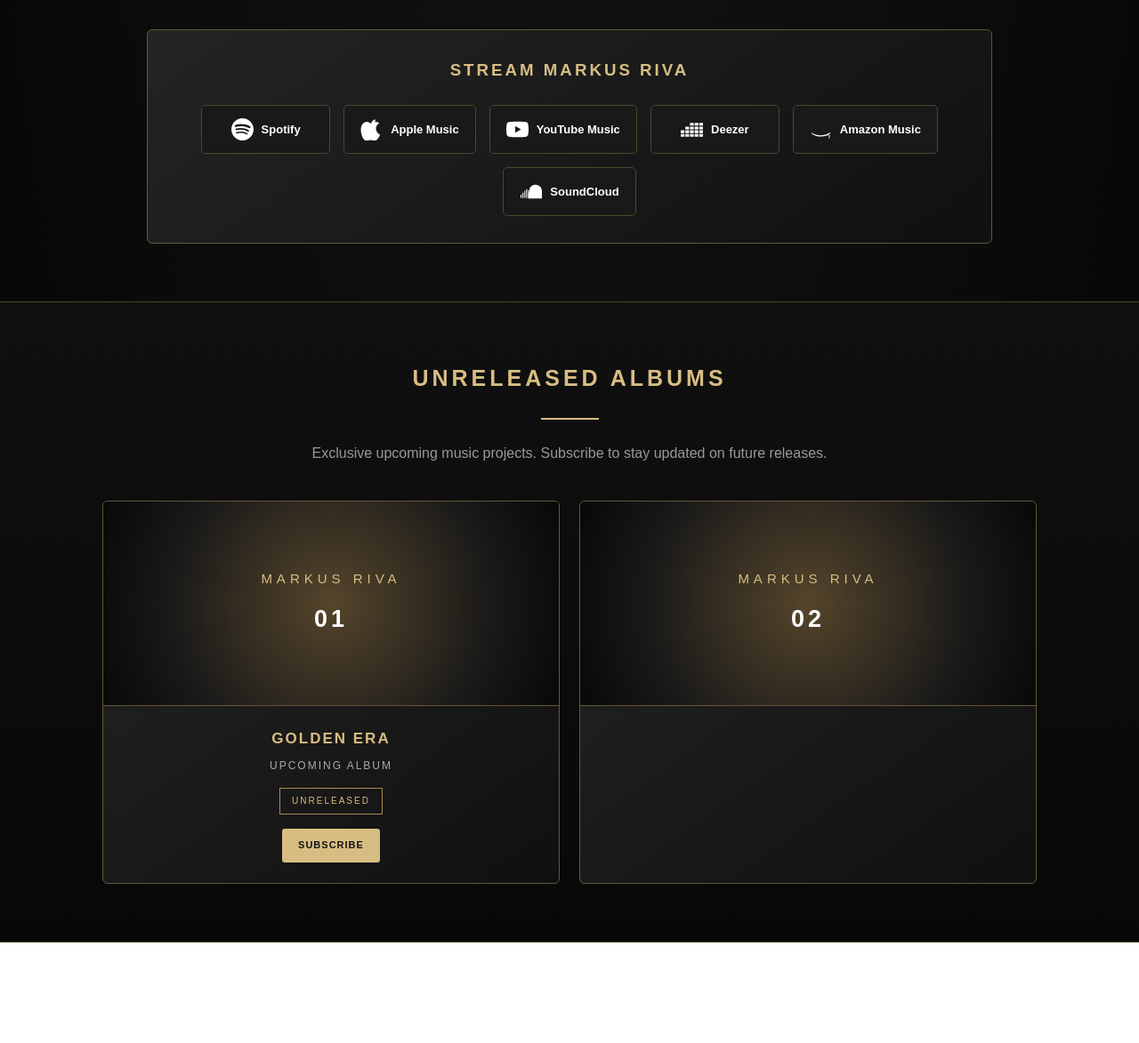
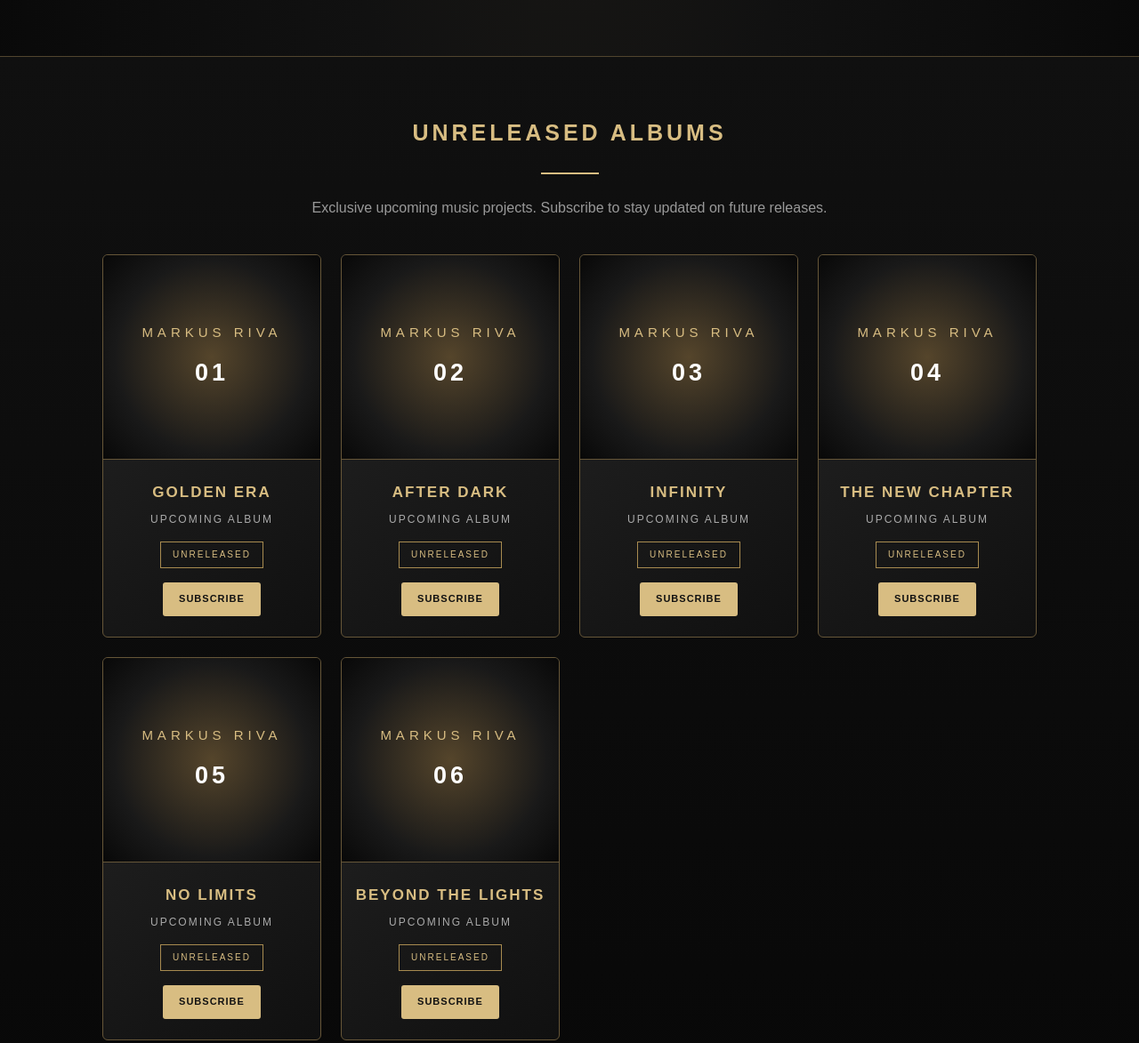
Before and after one commit to riv234/Mikelies-web-, a plain HTML site: page index.html in a window 1280 px wide. Shown: the part 2366-3539 px from the top of the page at 89% size. Before the commit the page ends 3426 px from the top, so only its background shows below. Drawn offline with Linux system fonts and the light colour scheme.

Commit message:
Remove music platforms section from index.html
Removed music platform logos section from the HTML file.

```diff
--- a/index.html
+++ b/index.html
@@ -340,61 +340,6 @@ section h2 {
     max-width: 400px;
 }
 
-/* MUSIC PLATFORM LOGOS */
-
-.music-platforms {
-    max-width: 950px;
-    margin: 35px auto 0;
-    padding: 30px 20px;
-    background: linear-gradient(145deg, #242424, #101010);
-    border: 1px solid #665638;
-    border-radius: 6px;
-}
-
-.music-platforms h3 {
-    color: #d8bd82;
-    letter-spacing: 3px;
-    margin-bottom: 25px;
-}
-
-.music-logo-grid {
-    display: flex;
-    justify-content: center;
-    align-items: center;
-    flex-wrap: wrap;
-    gap: 15px;
-}
-
-.music-logo {
-    display: flex;
-    align-items: center;
-    justify-content: center;
-    gap: 9px;
-    min-width: 145px;
-    padding: 14px 18px;
-    background: #191919;
-    border: 1px solid #51452e;
-    border-radius: 5px;
-    color: white;
-    text-decoration: none;
-    font-size: 13px;
-    font-weight: bold;
-    transition: .3s;
-}
-
-.music-logo:hover {
-    transform: translateY(-4px);
-    border-color: #d8bd82;
-    background: #292929;
-}
-
-.music-logo svg {
-    width: 25px;
-    height: 25px;
-    fill: currentColor;
-    flex-shrink: 0;
-}
-
 footer {
     padding: 30px 15px;
     text-align: center;
@@ -536,83 +481,6 @@ footer span {
 
     </div>
 
-    <!-- MUSIC PLATFORM LOGOS -->
-
-    <div class="music-platforms">
-
-        <h3>STREAM MARKUS RIVA</h3>
-
-        <div class="music-logo-grid">
-
-            <a class="music-logo"
-            href="https://open.spotify.com/album/143IUx6TUVNZHKLhocAeJT"
-            target="_blank">
-
-                <svg viewBox="0 0 24 24">
-                    <path d="M12 0C5.37 0 0 5.37 0 12s5.37 12 12 12 12-5.37 12-12S18.63 0 12 0zm5.5 17.3a.75.75 0 0 1-1.03.25c-2.82-1.72-6.37-2.11-10.55-1.15a.75.75 0 1 1-.34-1.46c4.58-1.05 8.52-.6 11.67 1.33.35.22.46.68.25 1.03zm1.47-3.27a.94.94 0 0 1-1.29.31c-3.23-1.99-8.16-2.57-11.98-1.4a.94.94 0 1 1-.55-1.8c4.37-1.33 9.8-.69 13.51 1.6.44.27.58.85.31 1.29zm.13-3.41C15.23 8.35 8.8 8.14 5.08 9.27a1.13 1.13 0 1 1-.66-2.16c4.27-1.3 11.37-1.05 15.85 1.61a1.13 1.13 0 0 1-1.17 1.9z"/>
-                </svg>
-
-                Spotify
-            </a>
-
-            <a class="music-logo"
-            href="https://music.apple.com/"
-            target="_blank">
-
-                <svg viewBox="0 0 24 24">
-                    <path d="M16.37 1.43c0 1.14-.46 2.21-1.22 3.03-.81.88-2.13 1.56-3.25 1.47-.14-1.1.4-2.25 1.15-3.06.82-.89 2.25-1.55 3.32-1.44zm4.83 16.44c-.58 1.3-.86 1.88-1.61 3.03-1.04 1.58-2.51 3.55-4.33 3.57-1.61.02-2.02-1.05-4.2-1.04-2.18.01-2.63 1.06-4.24 1.04-1.82-.02-3.21-1.8-4.25-3.38C-.34 14.65.02 8.25 2.57 5.91c1.81-1.67 4.68-2.66 6.97-1.42.96.52 1.63.98 2.15.98.51 0 1.44-.56 2.61-1.04 1.97-.81 4.39-.51 6.09.81-5.34 2.93-4.48 10.2.81 12.63z"/>
-                </svg>
-
-                Apple Music
-            </a>
-
-            <a class="music-logo"
-            href="https://music.youtube.com/"
-            target="_blank">
-
-                <svg viewBox="0 0 24 24">
-                    <path d="M23.5 6.2a3 3 0 0 0-2.1-2.1C19.5 3.6 12 3.6 12 3.6s-7.5 0-9.4.5A3 3 0 0 0 .5 6.2 31 31 0 0 0 0 12a31 31 0 0 0 .5 5.8 3 3 0 0 0 2.1 2.1c1.9.5 9.4.5 9.4.5s7.5 0 9.4-.5a3 3 0 0 0 2.1-2.1A31 31 0 0 0 24 12a31 31 0 0 0-.5-5.8zM9.6 15.6V8.4l6.3 3.6z"/>
-                </svg>
-
-                YouTube Music
-            </a>
-
-            <a class="music-logo"
-            href="https://www.deezer.com/"
-            target="_blank">
-
-                <svg viewBox="0 0 24 24">
-                    <path d="M0 17h4v3H0zm5 0h4v3H5zm5 0h4v3h-4zm5 0h4v3h-4zm5 0h4v3h-4zM0 13h4v3H0zm5 0h4v3H5zm5 0h4v3h-4zm5 0h4v3h-4zm5 0h4v3h-4zM5 9h4v3H5zm5 0h4v3h-4zm5 0h4v3h-4zm5 0h4v3h-4zM10 5h4v3h-4zm5 0h4v3h-4zm5 0h4v3h-4z"/>
-                </svg>
-
-                Deezer
-            </a>
-
-            <a class="music-logo"
-            href="https://music.amazon.com/"
-            target="_blank">
-
-                <svg viewBox="0 0 24 24">
-                    <path d="M2 16.5c5.5 4.2 14.3 4.5 20.2-.2.5-.4 0-1-.5-.7-6.3 3.8-13.7 3.7-19.3.2-.5-.3-.9.3-.4.7zm19.4 1.8c-.4-.5-2.7-.3-3.8-.1-.3.1-.3.3.1.3 1.1-.1 2.9-.2 3.2.3.3.5-.4 2.3-.7 3.1-.1.3.1.4.4.1 1.1-1.1 1.5-3.1.8-3.7z"/>
-                </svg>
-
-                Amazon Music
-            </a>
-
-            <a class="music-logo"
-            href="https://soundcloud.com/"
-            target="_blank">
-
-                <svg viewBox="0 0 24 24">
-                    <path d="M1 15.5a.5.5 0 0 1 1 0v3a.5.5 0 0 1-1 0zm2-2a.5.5 0 0 1 1 0v5a.5.5 0 0 1-1 0zm2-2a.5.5 0 0 1 1 0v7a.5.5 0 0 1-1 0zm2-2a.5.5 0 0 1 1 0v9a.5.5 0 0 1-1 0zm2 1a.5.5 0 0 1 1 0v8a.5.5 0 0 1-1 0zm2-2.5a7 7 0 0 1 13 3.5 4 4 0 0 1-1 8H9z"/>
-                </svg>
-
-                SoundCloud
-            </a>
-
-        </div>
-    </div>
-
 </section>
 
 <!-- UNRELEASED ALBUM SECTION -->
@@ -649,4 +517,135 @@ footer span {
             <span>MARKUS RIVA</span>
             <strong>02</strong>
         </div>
-        <div class
+        <div class="album-info">
+            <h3>AFTER DARK</h3>
+            <p>UPCOMING ALBUM</p>
+            <span class="album-status">UNRELEASED</span>
+            <br>
+            <a href="#contact" class="subscribe-btn">SUBSCRIBE</a>
+        </div>
+    </div>
+
+    <div class="album-card">
+        <div class="album-cover">
+            <span>MARKUS RIVA</span>
+            <strong>03</strong>
+        </div>
+        <div class="album-info">
+            <h3>INFINITY</h3>
+            <p>UPCOMING ALBUM</p>
+            <span class="album-status">UNRELEASED</span>
+            <br>
+            <a href="#contact" class="subscribe-btn">SUBSCRIBE</a>
+        </div>
+    </div>
+
+    <div class="album-card">
+        <div class="album-cover">
+            <span>MARKUS RIVA</span>
+            <strong>04</strong>
+        </div>
+        <div class="album-info">
+            <h3>THE NEW CHAPTER</h3>
+            <p>UPCOMING ALBUM</p>
+            <span class="album-status">UNRELEASED</span>
+            <br>
+            <a href="#contact" class="subscribe-btn">SUBSCRIBE</a>
+        </div>
+    </div>
+
+    <div class="album-card">
+        <div class="album-cover">
+            <span>MARKUS RIVA</span>
+            <strong>05</strong>
+        </div>
+        <div class="album-info">
+            <h3>NO LIMITS</h3>
+            <p>UPCOMING ALBUM</p>
+            <span class="album-status">UNRELEASED</span>
+            <br>
+            <a href="#contact" class="subscribe-btn">SUBSCRIBE</a>
+        </div>
+    </div>
+
+    <div class="album-card">
+        <div class="album-cover">
+            <span>MARKUS RIVA</span>
+            <strong>06</strong>
+        </div>
+        <div class="album-info">
+            <h3>BEYOND THE LIGHTS</h3>
+            <p>UPCOMING ALBUM</p>
+            <span class="album-status">UNRELEASED</span>
+            <br>
+            <a href="#contact" class="subscribe-btn">SUBSCRIBE</a>
+        </div>
+    </div>
+
+</div>
+
+</section>
+
+<section id="social">
+    <h2>FOLLOW MARKUS</h2>
+
+    <p class="subtitle">
+        Connect with Markus Riva on social media.
+    </p>
+
+    <div class="social-buttons">
+
+        <a href="https://www.tiktok.com/@markusrivaofficial"
+        target="_blank">TikTok</a>
+
+        <a href="https://www.instagram.com/markusriva/"
+        target="_blank">Instagram</a>
+
+        <a href="https://www.youtube.com/@markusRiva"
+        target="_blank">YouTube</a>
+
+    </div>
+</section>
+
+<section id="contact">
+    <h2>BUSINESS CONTACT</h2>
+
+    <p class="subtitle">
+        For enquiries and business opportunities.
+    </p>
+
+    <div class="contact-box">
+
+        <h3 style="color:#d8bd82">
+            WHATSAPP BUSINESS
+        </h3>
+
+        <p style="color:#aaa;margin:15px 0">
+            Connect with us directly through WhatsApp.
+        </p>
+
+        <a class="btn whatsapp"
+        href="https://wa.me/18738841077"
+        target="_blank">
+            CHAT ON WHATSAPP
+        </a>
+
+    </div>
+</section>
+
+<footer>
+    <p>© 2026 <span>MARKUS RIVA</span>. All Rights Reserved.</p>
+
+    <p style="margin-top:8px">
+        MUSIC • PASSION • EXCELLENCE
+    </p>
+
+    <p style="margin-top:8px;font-size:10px">
+        Hero photograph: LTV Ziņu dienests, CC BY 3.0.
+        <a href="https://commons.wikimedia.org/wiki/File:Markus_Riva_(Jan_2025).png"
+        target="_blank" style="color:#d8bd82">Image source</a>
+    </p>
+</footer>
+
+</body>
+</html>
```
